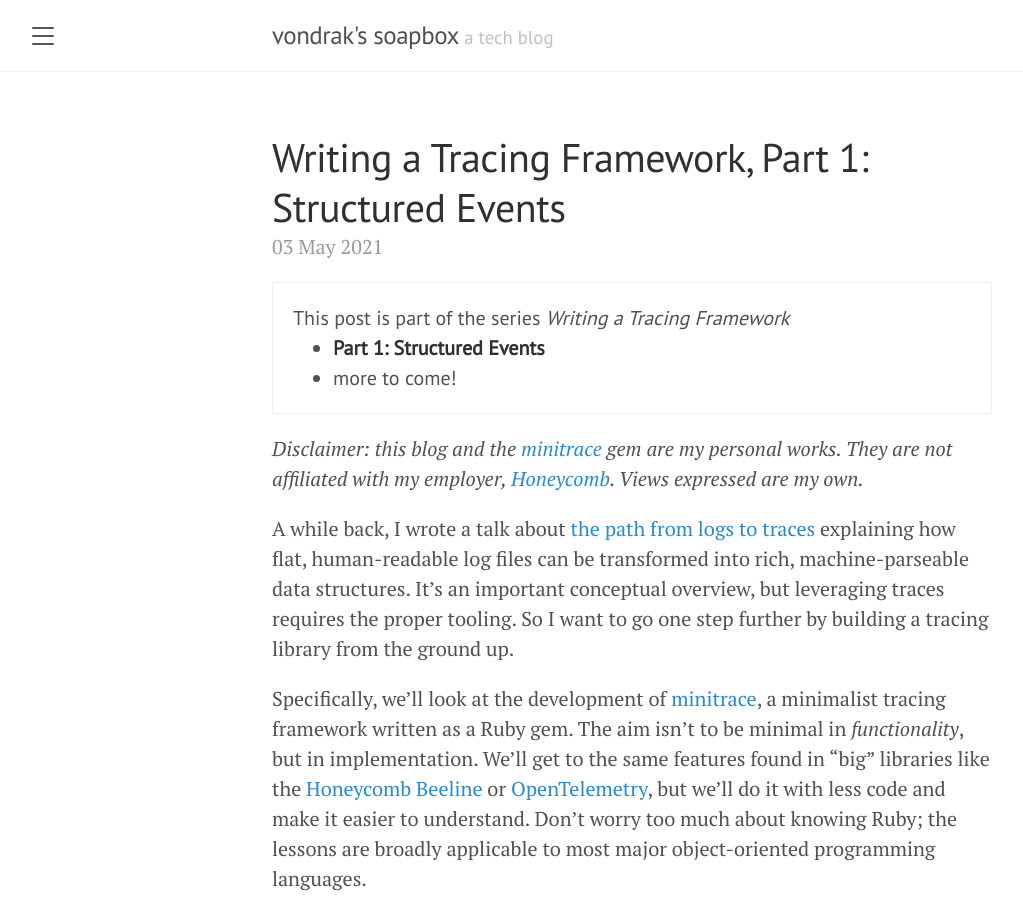
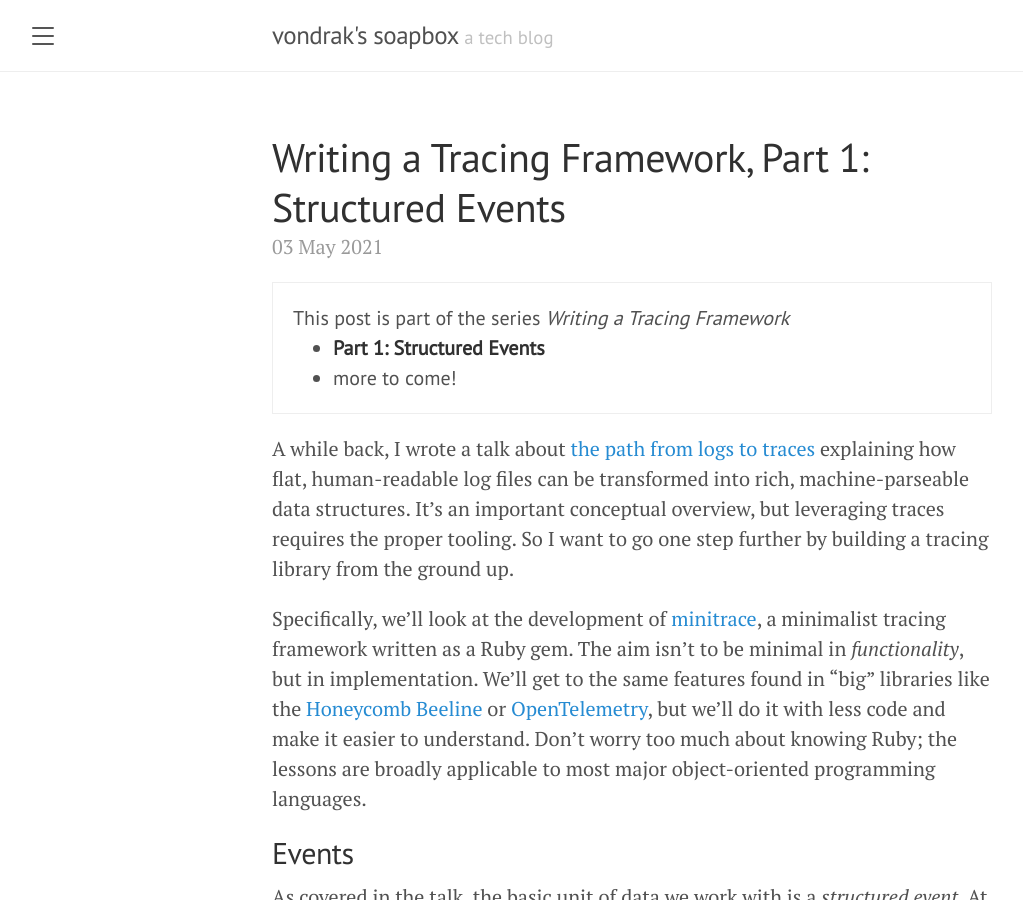
Before and after one commit to ajvondrak/soapbox, a Jekyll site: the page built from _posts/2021-05-03-minitrace-1.md, in a window 1280 px wide and 900 px high. Shown: the whole window, without its empty margins (8-1031 px from the left). Built offline with Jekyll 4.4.1, drawn with Linux system fonts in a browser that asks for light colours.

Commit message:
Remove employment disclaimer
I'm no longer working at Honeycomb, and the disclaimer is annoying.

```diff
--- a/_posts/2021-05-03-minitrace-1.md
+++ b/_posts/2021-05-03-minitrace-1.md
@@ -3,8 +3,6 @@ layout: post
 title: "Writing a Tracing Framework, Part 1: Structured Events"
 series: minitrace
 ---
-
-_Disclaimer: this blog and the [minitrace](https://github.com/ajvondrak/minitrace/) gem are my personal works. They are not affiliated with my employer, [Honeycomb](https://honeycomb.io/). Views expressed are my own._
 
 A while back, I wrote a talk about [the path from logs to traces](https://ajvondrak.github.io/soapbox/2021/02/25/the-path-from-logs-to-traces/) explaining how flat, human-readable log files can be transformed into rich, machine-parseable data structures. It's an important conceptual overview, but leveraging traces requires the proper tooling. So I want to go one step further by building a tracing library from the ground up.
 
```
